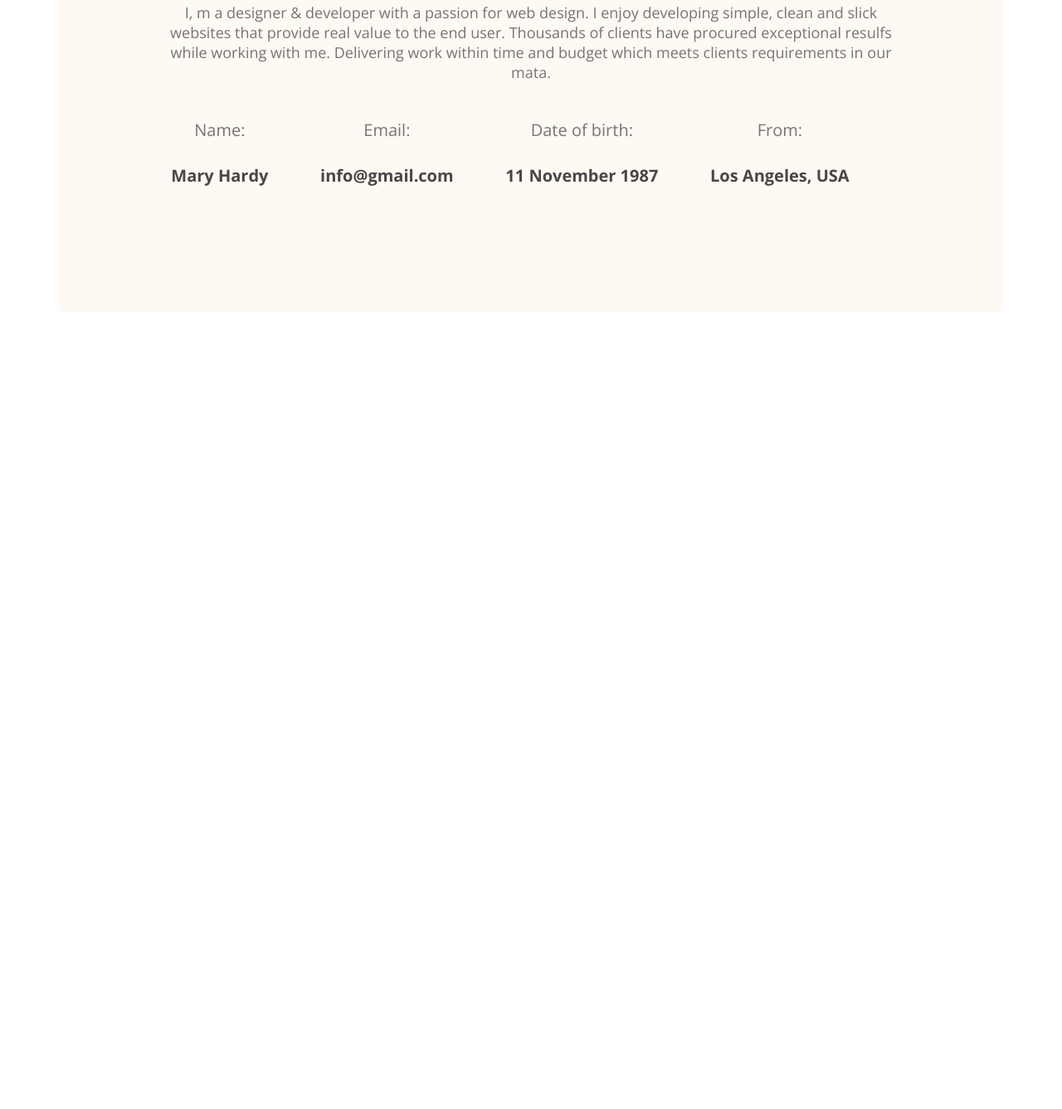
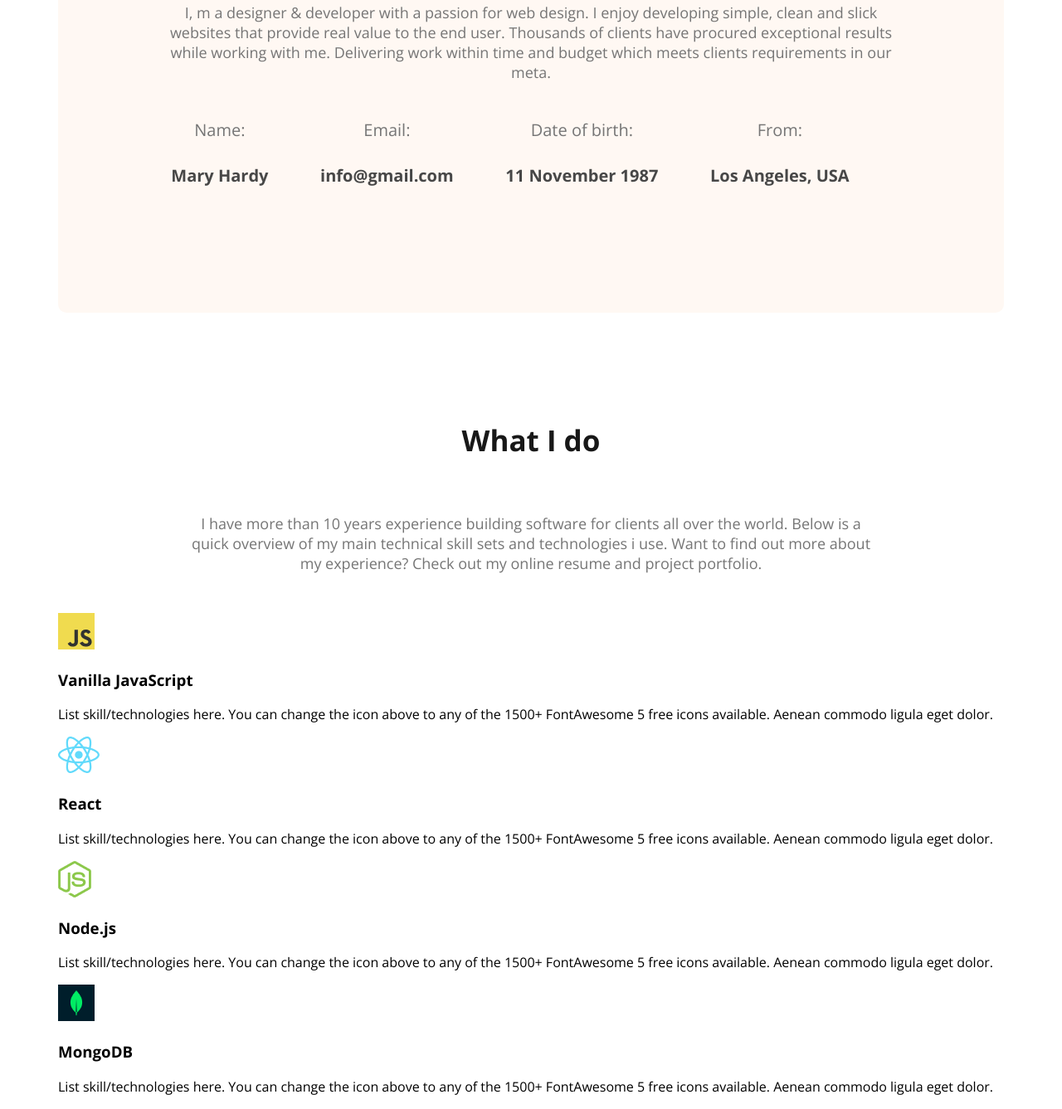
Before and after one commit to shrabonti09/web-developer-repo, a plain HTML site: page index.html in a window 1280 px wide. Shown: the part 1142-2479 px from the top of the page at 83% size. Before the commit the page ends 1649 px from the top, so only its background shows below. Drawn offline with nearby package versions, Linux system fonts and the light colour scheme.

Commit message:
the what-i-do-section

```diff
--- a/index.html
+++ b/index.html
@@ -42,8 +42,8 @@
             <h3 class="section-title">About Me</h3>
             <p class="section-description">I, m a designer & developer with a passion for web design. I enjoy developing
                 simple, clean and slick websites that provide real value to the end user. Thousands of clients have
-                procured exceptional resulfs while working with me. Delivering work within time and budget which meets
-                clients requirements in our mata.</p>
+                procured exceptional results while working with me. Delivering work within time and budget which meets
+                clients requirements in our meta.</p>
 
             <div class="about-info-container">
                 <!--  .about-info*4>h4.info-title+p.info-description -->
@@ -63,10 +63,41 @@
                     <h4 class="info-title">From:</h4>
                     <p class="info-description">Los Angeles, USA</p>
                 </div>
+            </div>
+        </section>
+        <!--What I do section start-->
+        <section>
+            <h3 class="section-title">What I do</h3>
+            <p id="what-i-do-description"    class="section-description">
+                I have more than 10 years experience building software for clients all over the world. Below is a quick overview of my main technical skill sets and technologies i use. Want to find out more about my experience? Check out my online resume and project portfolio.
+            </p>
+            <div class="skills-container">
+               <!--.skill*4>img+h3.skill-title+p.skill-description-->
+               <div class="skill">
+                <img src="images/icons/js.png" alt="">
+                <h3 class="skill-title">Vanilla JavaScript</h3>
+                <p class="skill-description">List skill/technologies here. You can change the icon above to any of the 1500+ FontAwesome 5 free icons available. Aenean commodo ligula eget dolor.</p>
+               </div>
+               <div class="skill">
+                <img src="images/icons/react.png" alt="">
+                <h3 class="skill-title">React</h3>
+                <p class="skill-description">List skill/technologies here. You can change the icon above to any of the 1500+ FontAwesome 5 free icons available. Aenean commodo ligula eget dolor.</p>
+               </div>
+               <div class="skill">
+                <img src="images/icons/nodejs.png" alt="">
+                <h3 class="skill-title">Node.js</h3>
+                <p class="skill-description">List skill/technologies here. You can change the icon above to any of the 1500+ FontAwesome 5 free icons available. Aenean commodo ligula eget dolor.</p>
+               </div>
+               <div class="skill">
+                <img src="images/icons/mongo.png" alt="">
+                <h3 class="skill-title">MongoDB</h3>
+                <p class="skill-description">List skill/technologies here. You can change the icon above to any of the 1500+ FontAwesome 5 free icons available. Aenean commodo ligula eget dolor.</p>
+               </div>
 
 
 
             </div>
+
         </section>
 
     </main>
--- a/styles/portfolio.css
+++ b/styles/portfolio.css
@@ -158,3 +158,7 @@ main {
     font-weight: 700;
     line-height: 30px;
 }
+
+#what-i-do-description{
+    padding: 30px 150px;
+}
```
